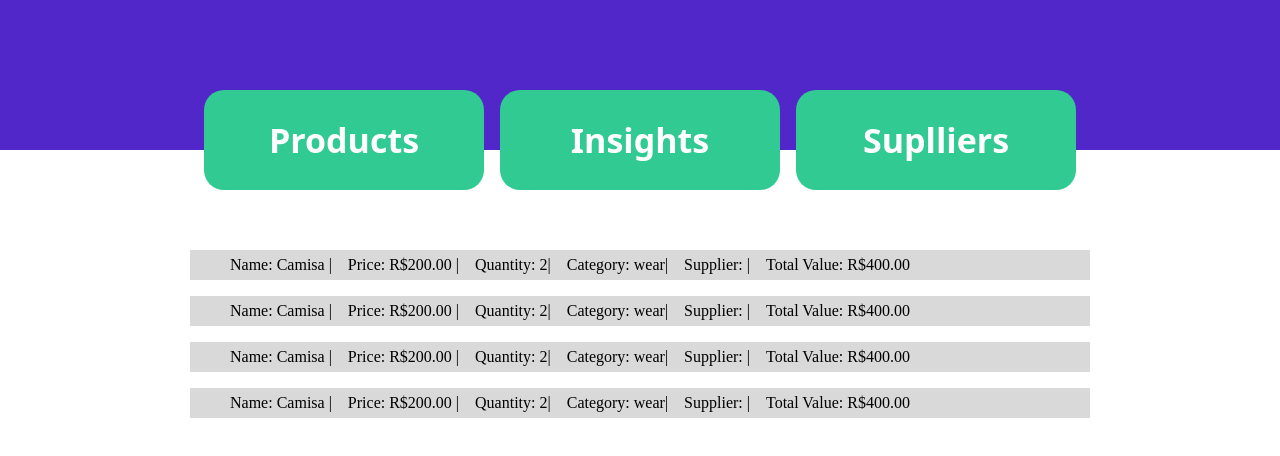
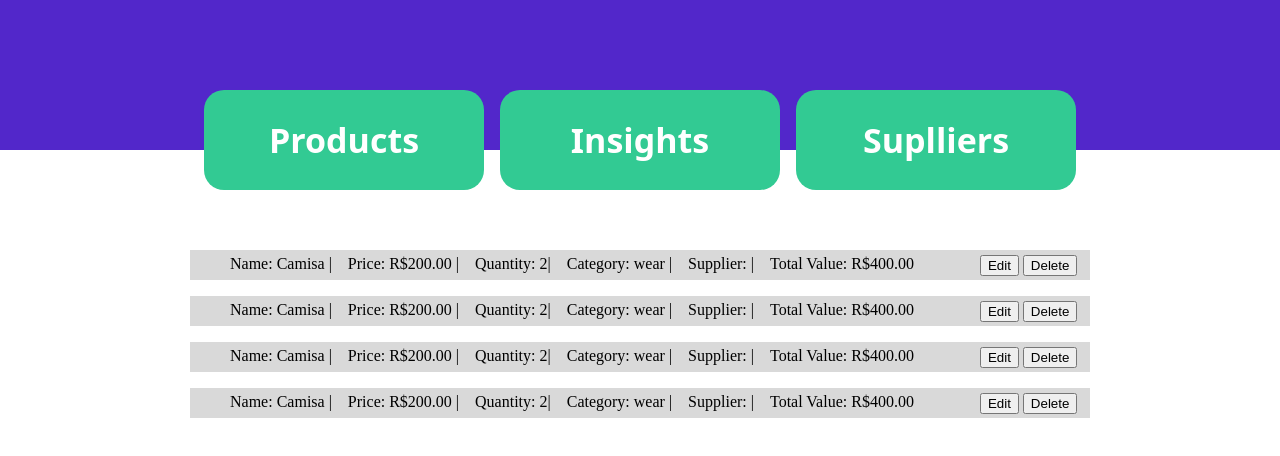
Before and after one commit to JoaoTorpe/stockFlow-FrontEnd, a React (Vite) app: page /products in a window 1280 px wide. Shown: the top 456 px of the page. Built offline with nearby package versions, Linux system fonts and the light colour scheme.

Commit message:
Product delete and edit buttons

```diff
--- a/src/components/ProductLabel.css
+++ b/src/components/ProductLabel.css
@@ -10,9 +10,19 @@
 .label ul{
 display: flex;
 gap: 1rem;
+width: 100%;
+
 }
 
 .label ul li{
 list-style: none;
+}
 
+button:hover{
+cursor: pointer;
 }
+
+.btnContainer{
+    position: relative;
+    left: 50px;
+}
--- a/src/components/ProductLabel.jsx
+++ b/src/components/ProductLabel.jsx
@@ -8,9 +8,10 @@ const ProductLabel = (props) => {
         <li>Name: {props.name} |</li>
         <li>Price: R${props.price} |</li>
         <li>Quantity: {props.quantity}|</li>
-        <li>Category: {props.categorie}|</li>
-        <li>Supplier: {props.supplier}|</li>
+        <li>Category: {props.categorie} |</li>
+        <li>Supplier: {props.supplier} |</li>
         <li>Total Value: R${props.totalValue}</li>
+        <li className='btnContainer' > <button className='editBtn' >Edit</button>  <button className='deleteBtn' >Delete</button>  </li>
     </ul>
     </div>
   )
```
